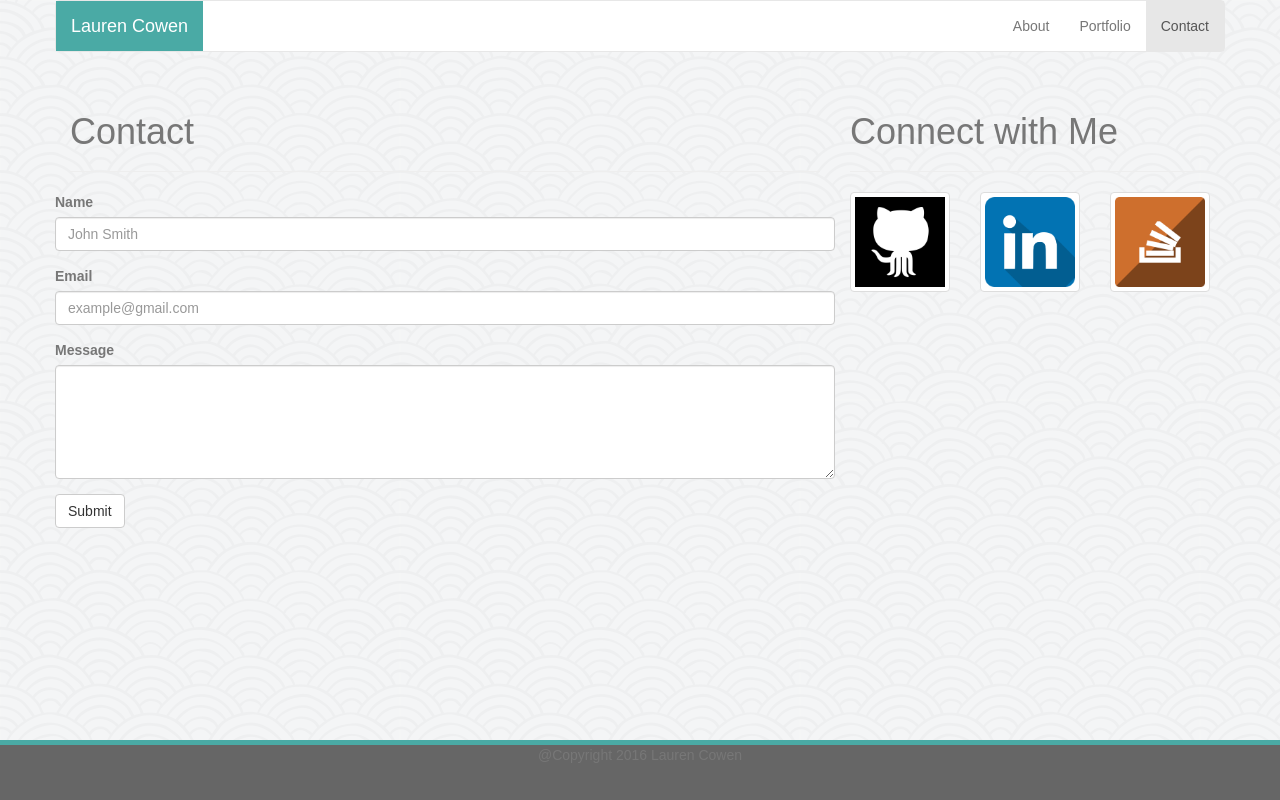
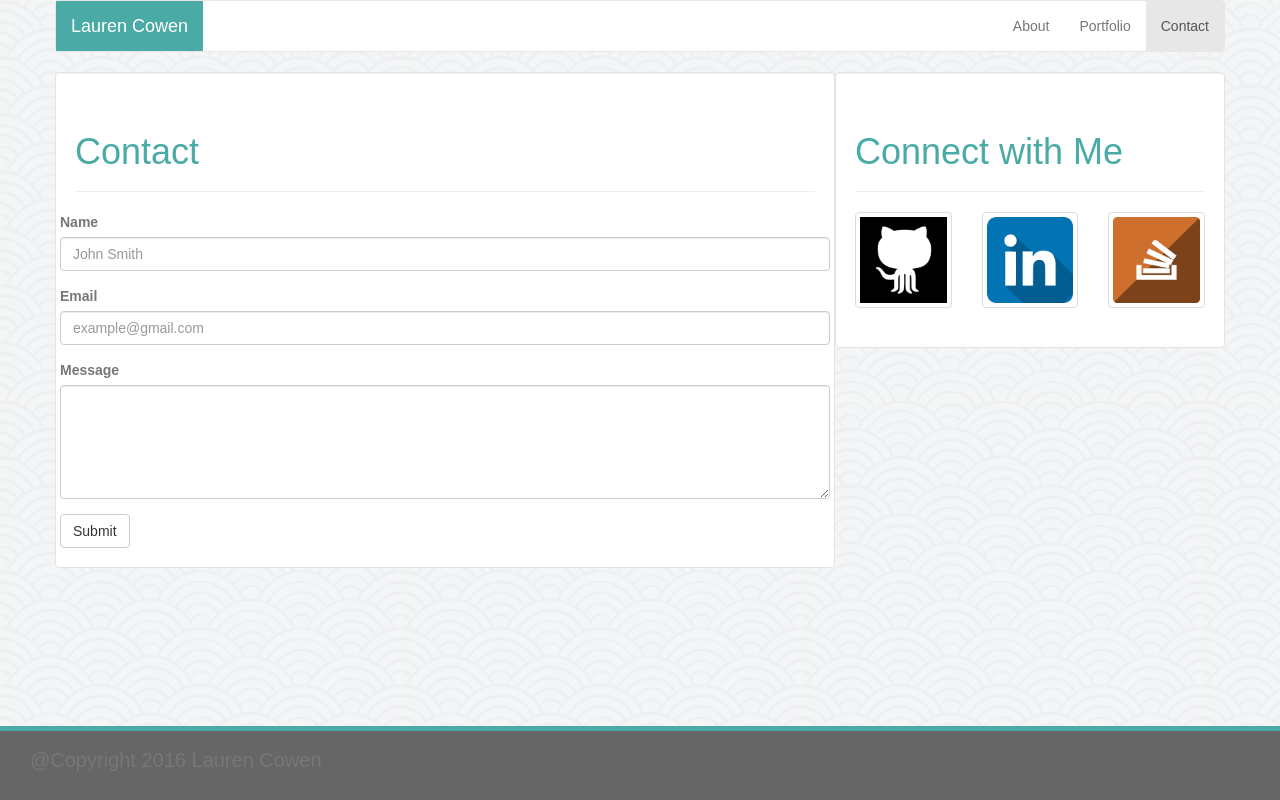
Before and after one commit to lauren-cowen/Bootstrap-Portfolio, a plain HTML site: page contact.html in a window 1280 px wide. Drawn offline with nearby package versions, Linux system fonts and the light colour scheme.

Commit message:
almost done

```diff
--- a/assets/css/style.css
+++ b/assets/css/style.css
@@ -2,6 +2,7 @@ body{
 	background-image: url("../images/pattern.png");
 	color: #777777;
 	font-family:'Arial', 'Helvetica Neue', Helvetica, sans-serif;
+	padding-bottom: 70px;
 }
 
 
@@ -18,10 +19,11 @@ body{
 	background: #ffffff;
 }
 
-/*.container {
+.well {
 	background: #ffffff;
 
-}*/
+
+}
 
 .panel-body {
 	background: #666666;
@@ -29,13 +31,22 @@ body{
 }
 
 
-.footer {
-    position: absolute;
-    bottom: 0;
-    width: 100%;
-    height: 60px;
-   	background: #666666;
+.navbar-text {
+
+	color: lightgrey;
+
+}
+
+h1{
+
+	color: #4aaaa5;
+}
+
+p {
+	font-size: 20px;
+}
+
+.stickyfooter {
+	background: #666666;
 	border-top: 5px solid #4aaaa5;
-	color: lightgrey;
 }
-}
--- a/contact.html
+++ b/contact.html
@@ -26,7 +26,7 @@
             </nav>
         </div>
         <div class="row">
-            <div class="col-md-8 .col-sm-12">
+            <div class="col-md-8 .col-sm-12 well">
                 <div class="page-header">
                     <h1>Contact</h1>
                 </div>
@@ -49,7 +49,7 @@
                 </div>
             </div>
 
-        <div class="col-md-4 col-sm-12">
+        <div class="col-md-4 col-sm-12 well">
             <div class="page-header">
                 <h1>Connect with Me</h1>
             </div>
@@ -73,11 +73,17 @@
         </div>
     </div>
     </div>
-    <footer class="footer">
-      <div class="container">
-        <p class="text-muted text-center">@Copyright 2016 Lauren Cowen</p>
-      </div>
-    </footer>
+   <div class="container">
+        <div class="row">
+            <nav class="navbar navbar-default navbar-fixed-bottom stickyfooter">
+                <div class="container-fluid">
+                    <div class="navbar-header">
+                        <a class="navbar-text"><p> @Copyright 2016 Lauren Cowen</p></a>
+                    </div>
+
+                </div>
+            </nav>
+        </div>
 
 </body>
 
```
Also changed, not shown: index.html (+2 -2 lines), portfolio.html (+2 -2 lines).
